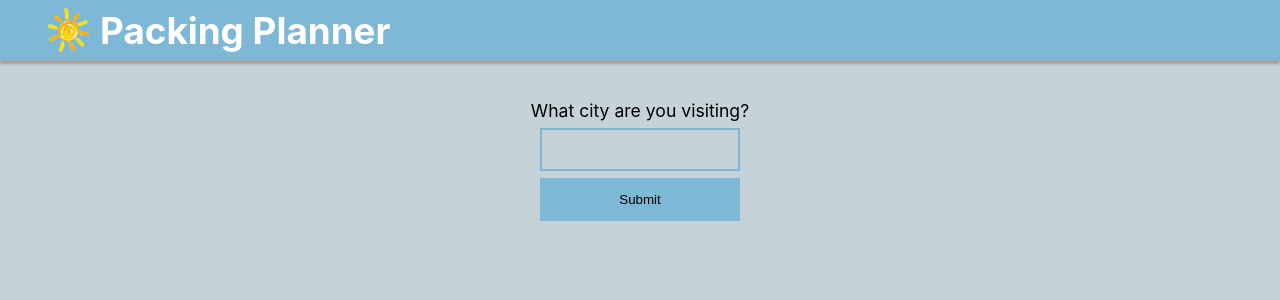
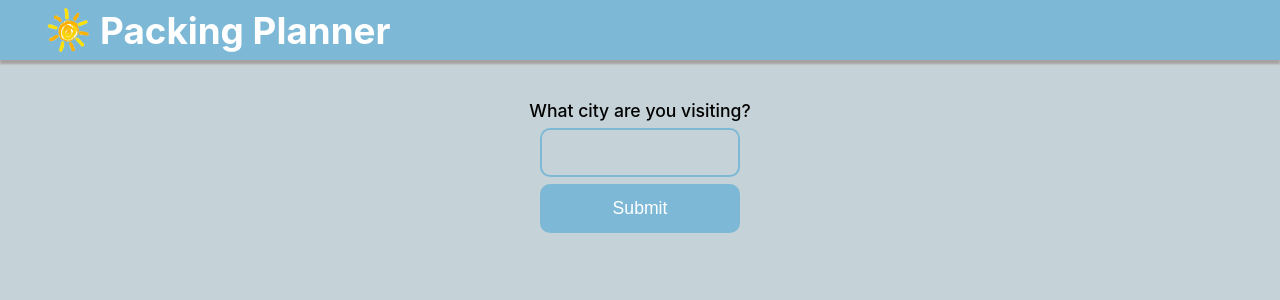
Before and after one commit to KateWood/weather-code-challenge, a React (Create React App) app: page / in a window 1280 px wide. Shown: the top 300 px of the page. Built offline with nearby package versions, Linux system fonts and the light colour scheme.

Commit message:
adds some error handling; form styling; make destination title case

```diff
--- a/src/App.js
+++ b/src/App.js
@@ -14,11 +14,13 @@ import Tile from './components/Tile/Tile';
 
 function App() {
   const [city, setCity] = useState('');
+  const [isError, setIsError] = useState('');
   const [destination, setDestination] = useState('');
   const [forecast, setForecast] = useState(null);
 
   // update city as it is typed
   const handleChange = newCity => {
+    setIsError(false);
     setCity(newCity);
   }
 
@@ -59,9 +61,17 @@ function App() {
               setForecast(response.daily.slice(1,6));
               setCity('');
             })
-            .catch(err => console.log(err));
+            .catch(error => {
+              setForecast(null);
+              setIsError(true);
+              console.log(error);
+            });
         })
-        .catch(error => console.log(error));
+        .catch(error => {
+          setForecast(null);
+          setIsError(true);
+          console.log(error);
+        });
     }
   // eslint-disable-next-line
   }, [destination]);
@@ -71,12 +81,14 @@ function App() {
       <Header/>
       <Form
         city={city}
+        isError={isError}
         onChange={handleChange}
         onSubmit={handleSubmit}
       />
       {forecast && (
         <Fragment>
-          <h1>Enjoy {destination}!</h1>
+          {/* title case destination */}
+          <h1>Enjoy {destination.toLowerCase().split(' ').map(word => (word.charAt(0).toUpperCase() + word.slice(1))).join(' ')}!</h1>
           <div className="row">
             {forecast.map(date => (
               <Tile
--- a/src/components/Form/Form.js
+++ b/src/components/Form/Form.js
@@ -1,7 +1,7 @@
 import React from 'react';
 import './Form.scss';
 
-function Form({ city, onChange, onSubmit }) {
+function Form({ city, isError, onChange, onSubmit }) {
   return (
     <form onSubmit={onSubmit}>
       <label htmlFor="city">
@@ -9,8 +9,10 @@ function Form({ city, onChange, onSubmit }) {
       </label>
       <input
         type="text"
+        className={isError ? 'isError' : ''}
+        placeholder={isError ? 'enter valid city name' : ''}
         id="city"
-        value={city}
+        value={isError ? '' : city}
         onChange={event => onChange(event.target.value)}
       />
       <input type="submit" value="Submit"/>
--- a/src/components/Form/Form.scss
+++ b/src/components/Form/Form.scss
@@ -7,10 +7,11 @@ form {
   input {
     display: block;
     margin: 0 auto 7px;
+    font-size: 1.1rem;
   }
 
   label {
-    font-size: 1.1rem;
+    font-weight: 500;
   }
 
   input {
@@ -18,15 +19,26 @@ form {
     width: 200px;
     box-sizing: border-box;
     border: 2px solid $primary-color;
+    border-radius: 10px;
     outline: none;
   }
 
   input[type="text"] {
     background-color: $secondary-color;
+
+    &.isError {
+      border: 2px solid red;
+    }
+
+    &::placeholder {
+      font-size: 0.9rem;
+    }
   }
 
   input[type="submit"] {
     background-color: $primary-color;
+    font-weight: 500;
+    color: white;
 
     &:hover {
       background-color: $primary-hover;
--- a/src/variables.scss
+++ b/src/variables.scss
@@ -3,7 +3,6 @@ $primary-color: #7db9d6;
 $primary-hover: #64b6de;
 $secondary-color: #c5d2d7;
 $box-shadow: #a7a1a1;
-$text-color: #152e54;
 
 /* size variables */
 $max-width: 1000px;
```
